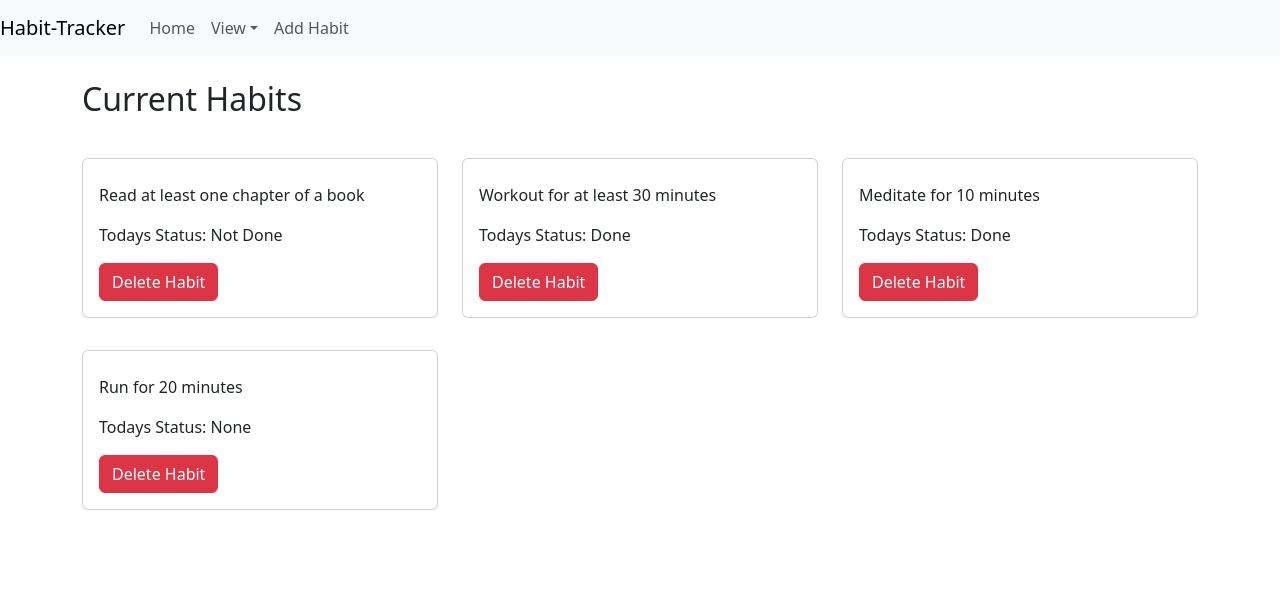
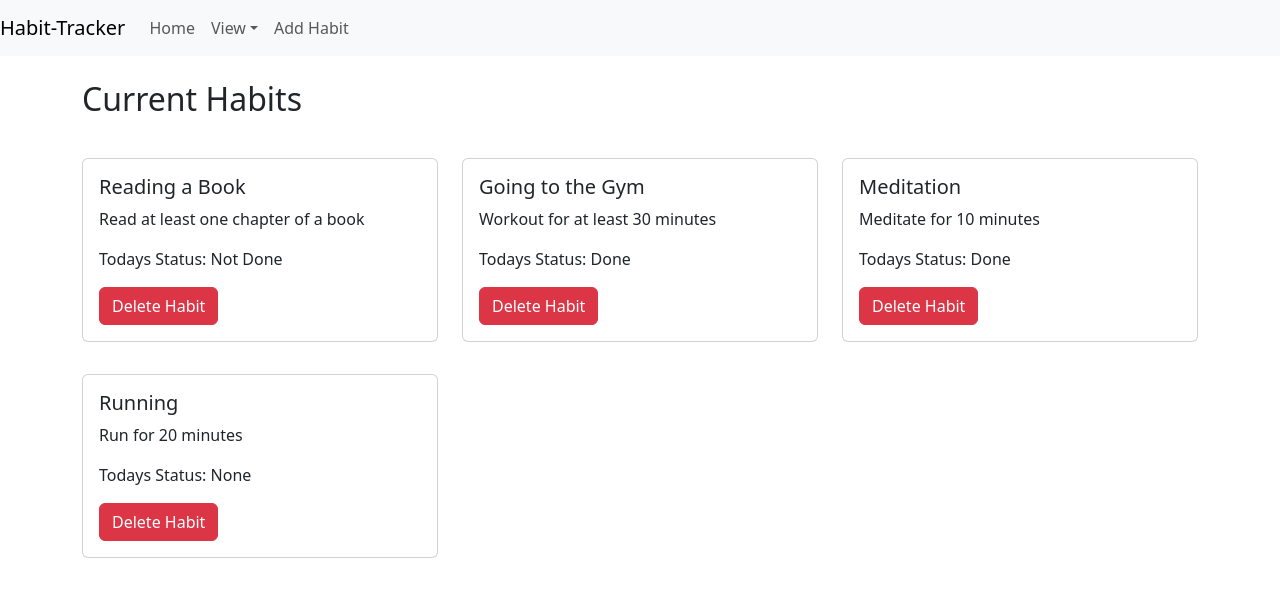
Before and after one commit to Manohar7730/habitTrack-react, a React (Vite) app: page /habit-list in a window 1280 px wide. Shown: the top 596 px of the page. Built offline with nearby package versions, Linux system fonts and the light colour scheme.

Commit message:
corrected bugs

```diff
--- a/src/components/HabitList.jsx
+++ b/src/components/HabitList.jsx
@@ -20,7 +20,7 @@ function HabitList() {
           <div key={habit.id} className="col-md-4">
             <Card className="my-3">
               <Card.Body>
-                <Card.Title>{habit.Title}</Card.Title>
+                <Card.Title>{habit.title}</Card.Title>
                 <Card.Text>{habit.description}</Card.Text>
                 <Card.Text>
                   Todays Status:{" "}
```
